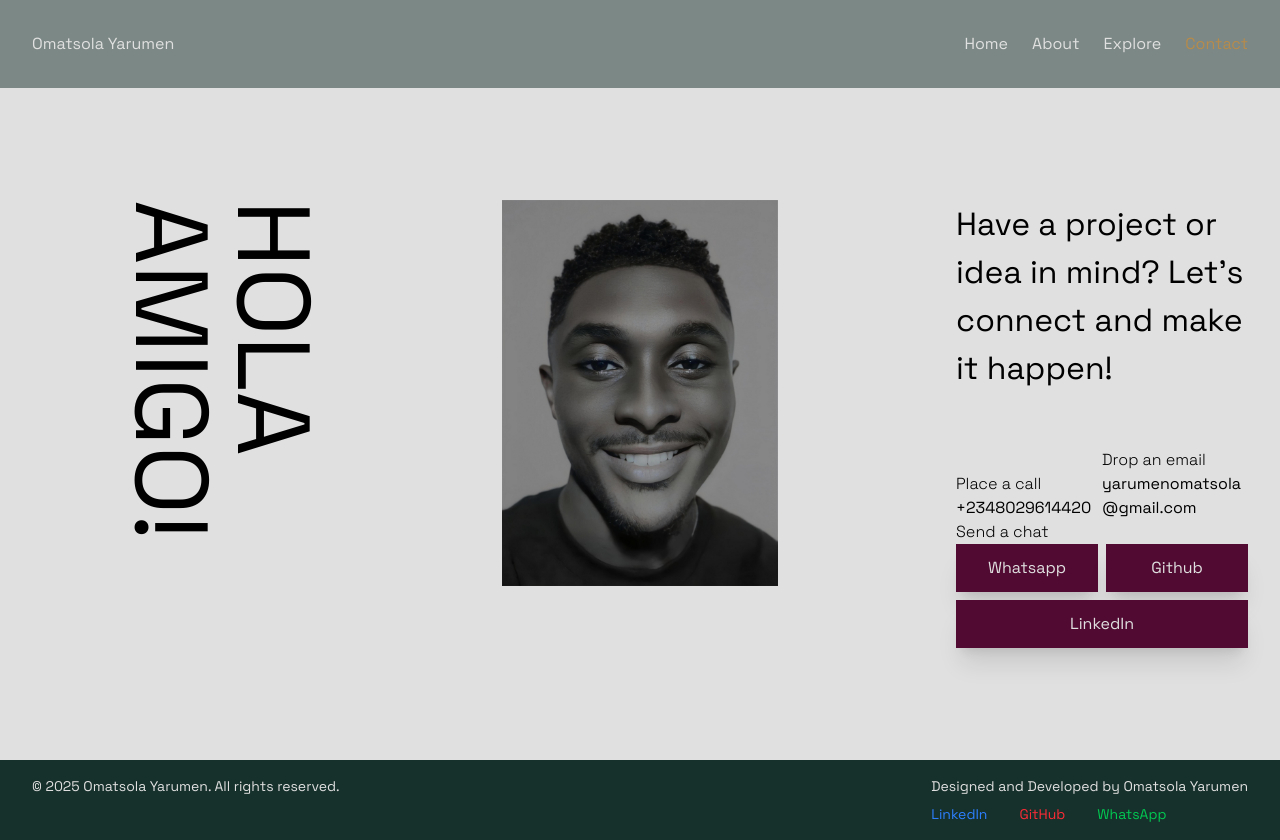
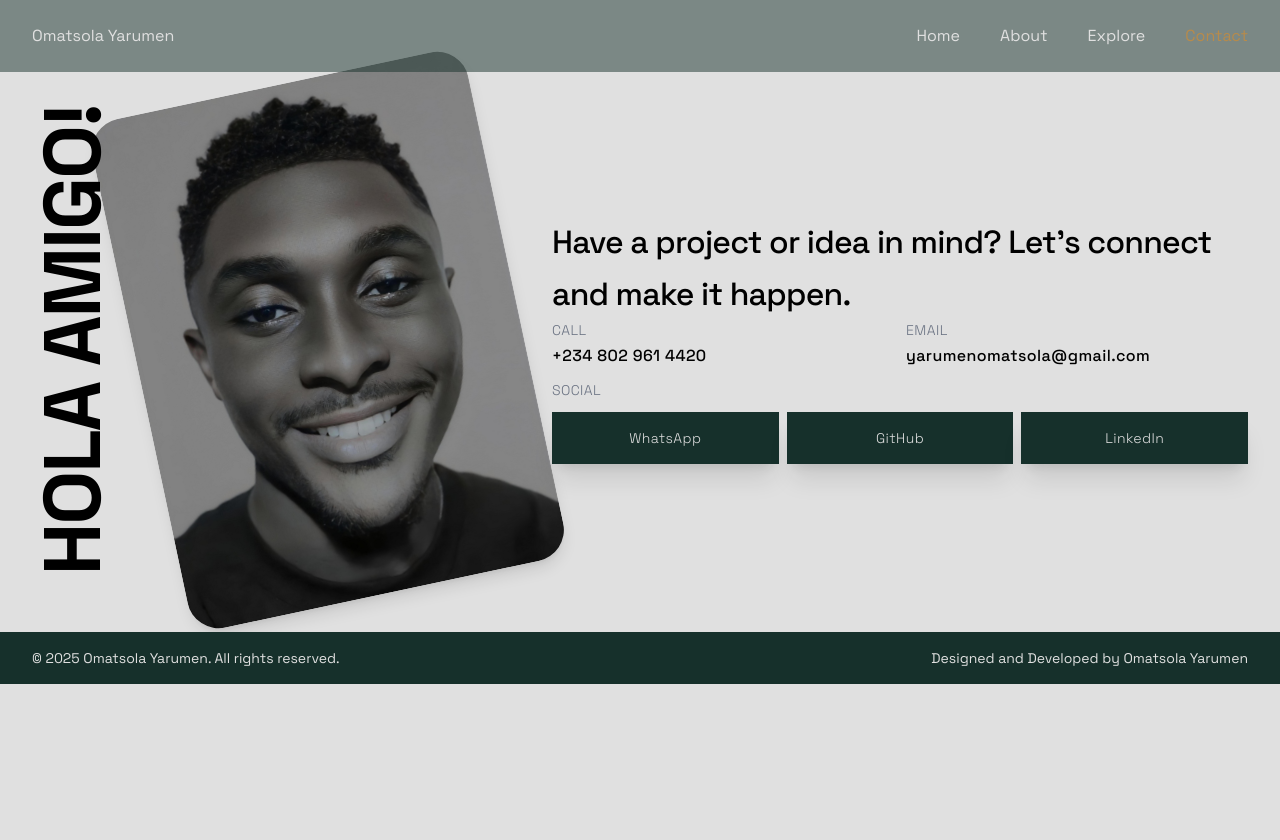
Before and after one commit to Omat-hub/omatsola_portfolio, a React (Vite) app: page /contact in a window 1280 px wide. After the commit the page ends 800 px from the top, so only its background shows below. Built offline with nearby package versions, Linux system fonts and the light colour scheme.

Commit message:
adjustment to the contact Layout

```diff
--- a/src/assets/components/Footer.jsx
+++ b/src/assets/components/Footer.jsx
@@ -6,40 +6,7 @@ const Footer = () => {
 
         <div className="footer-bottom flex flex-col space-y-2">
           <p>Designed and Developed by Omatsola Yarumen</p>
-          <nav>
-            <ul className="flex space-x-8">
-              <li>
-                <a
-                  href="https://www.linkedin.com/in/omatsolayarumen"
-                  target="_blank"
-                  rel="noopener noreferrer"
-                  className="text-blue-500 hover:underline"
-                >
-                  LinkedIn
-                </a>
-              </li>
-              <li>
-                <a
-                  href="https://github.com/Omat-hubs"
-                  target="_blank"
-                  rel="noopener noreferrer"
-                  className="text-red-500 hover:underline"
-                >
-                  GitHub
-                </a>
-              </li>
-              <li>
-                <a
-                  href="https://wa.me/qr/4CBTXBLTT4APO1"
-                  target="_blank"
-                  rel="noopener noreferrer"
-                  className="text-green-500 hover:underline"
-                >
-                  WhatsApp
-                </a>
-              </li>
-            </ul>
-          </nav>
+
         </div>
       </div>
     </footer>
--- a/src/assets/components/Header.jsx
+++ b/src/assets/components/Header.jsx
@@ -10,7 +10,7 @@ const Header = () => {
   // Handle scroll to change background on scroll
   useEffect(() => {
     const handleScroll = () => {
-      setScrolled(window.scrollY > 20);
+      setScrolled(window.scrollY > 5);
     };
 
     window.addEventListener("scroll", handleScroll);
@@ -28,7 +28,7 @@ const Header = () => {
         scrolled ? "bg-pantone backdrop-blur shadow-md" : "bg-pantone/50"
       }`}
     >
-      <div className="flex justify-between items-center py-8 ">
+      <div className="flex justify-between items-center py-6 ">
         <div className="text-base">Omatsola Yarumen</div>
         <nav className="relative">
           <button
@@ -43,7 +43,7 @@ const Header = () => {
             )}
           </button>
 
-          <ul className="hidden md:flex space-x-6 text-base">
+          <ul className="hidden md:flex space-x-10 text-base">
             <li>
               <NavLink to="/">Home</NavLink>
             </li>
--- a/src/assets/components/Preloader.jsx
+++ b/src/assets/components/Preloader.jsx
@@ -9,7 +9,7 @@ const Preloader = ({ isLoading }) => (
         animate={{ y: 0 }} // Slide down to center
         exit={{ y: "100%" }} // Slide down (out) below the screen
         transition={{ duration: 1, ease: "circInOut" }}
-        className="fixed inset-0 z-50 bg-[#510a32] flex items-center justify-center text-[#e0e0e0]"
+        className="fixed inset-0 z-50 bg-pantone flex items-center justify-center text-[#e0e0e0]"
       >
         <motion.div
           initial={{ opacity: 0 }}
--- a/src/assets/components/RootLayout.jsx
+++ b/src/assets/components/RootLayout.jsx
@@ -16,7 +16,8 @@ const RootLayout = () => {
   }, [location]);
 
   return (
-    <>
+    <div className=" min-h-screen">
+
       <Header />
       <main className="relative ">
         <Preloader isLoading={loading} />
@@ -24,7 +25,8 @@ const RootLayout = () => {
         {!loading && <Outlet />}
       </main>
       <Footer />
-    </>
+
+    </div>
   );
 };
 
--- a/src/index.css
+++ b/src/index.css
@@ -17,13 +17,10 @@ body {
   --color-highlight: 		#b78b4c;
 }
 
-.btn {
-  @apply px-6 py-4 text-offwhite bg-accent hover:bg-pantone shadow-xl
-   transition-all duration-300 ease-in-out;
-}
+
 
 .btn {
-  @apply px-16 py-4 text-offwhite bg-pantone hover:bg-accent text-center  hover:scale-105 transition-all duration-300 ease-in-out;
+  @apply w-full py-4 text-offwhite bg-pantone hover:bg-accent text-center  hover:scale-105 transition-all duration-300 ease-in-out shadow-xl;
 }
 
 .btn-primary {
--- a/src/screens/About.jsx
+++ b/src/screens/About.jsx
@@ -1,7 +1,7 @@
 const About = () => {
   return (
     <section className="py-20 md:py-0">
-      <article className="grid grid-cols-1 md:grid-cols-6 gap-2 min-h-screen px-4 md:pr-6 md:pl-0 lg:pr-8 lg:pl-0 text-pantone">
+      <article className="grid grid-cols-1 md:grid-cols-6 gap-6 min-h-screen px-4 md:pr-6 md:pl-0 lg:pr-8 lg:pl-0 text-pantone">
         {/* Image side (2/5 columns) */}
 
         <div className="order-1 md:order-2 md:col-span-3 pt-10 md:pt-30">
--- a/src/screens/Contact.jsx
+++ b/src/screens/Contact.jsx
@@ -1,66 +1,74 @@
 const Contact = () => {
   return (
-    <section className="grid grid-cols-1 md:grid-cols-4 md:grid-rows-4 md:max-h-[760px] gap-4 pt-30 pb-10 md:pt-50 container-padding">
-      {/* Fun Greeting (HOLA AMIGO!) */}
-      <h1 className="text-[clamp(2.5rem,8vw,7rem)] md:[writing-mode:vertical-rl]  leading-none">
-        HOLA AMIGO!
-      </h1>
-      {/* Profile Image */}
-      <figure className="md:col-span-2 md:row-span-3">
+    <section className=" items-center py-8  md:pt-20 container-padding  text-black mx-auto max-w-screen-xl grid grid-cols-1 md:grid-cols-12 gap-8 relative w-full">
+      {/* Vertical Headline */}
+      <div className="absolute left-4 top-6 md:static md:col-span-1 flex justify-center md:justify-start">
+        <h1 className="text-[clamp(2.5rem,8vw,5rem)] hidden md:block md:[writing-mode:vertical-rl] md:rotate-180 leading-none font-bold tracking-tight text-black uppercase">
+          HOLA AMIGO!
+        </h1>
+      </div>
+
+      {/* Image */}
+      <figure className="md:col-span-4 order-1 md:order-2 md:-rotate-12 md:-z-3000 w-full">
         <img
           src="/images/portfolioimg.jpeg"
           alt="Omatsola Yarumen"
-          className="w-full h-full object-cover md:object-contain"
+          className="w-full  pt-15 object-cover h-[410px] md:pt-0 md:h-[520px] rounded-4xl shadow-lg"
         />
       </figure>
 
-      <div className="">
-        {/* Main Call to Action */}
-        <header className="text-[clamp(1.1rem,4vw,2rem)] text-justify md:text-left leading-normal  self-end ">
-          Have a project or idea in mind? Let’s connect and make it happen!
+      {/* Text & Contact Info */}
+      <div className="md:col-span-7 gap-1 order-2 md:order-3">
+        <header className="text-[clamp(1.25rem,3vw,2rem)] leading-relaxed tracking-tight font-medium">
+          Have a project or idea in mind? Let’s connect and make it happen.
         </header>
 
-        {/* Contact Info */}
-        <address className="text-base not-italic md:col-span-2 md:row-span-2 grid grid-cols-1 md:grid-cols-2 md:grid-rows-2 order-4 md:order-3 gap-4 md:gap-0">
-          <div className="self-end">
-            <p className="font-light">Place a call</p>
-            <a href="tel:+2348029614420">+2348029614420</a>
+        <address className="not-italic grid grid-cols-1 sm:grid-cols-2 gap-y-3 gap-x-3 text-base font-light tracking-wide">
+          <div className="flex flex-col gap-1">
+            <p className="uppercase text-gray-500 text-sm">Call</p>
+            <a
+              href="tel:+2348029614420"
+              className="font-medium hover:underline"
+            >
+              +234 802 961 4420
+            </a>
           </div>
-
-          <div className="self-end">
-            <p className="font-light">Drop an email</p>
+          <div className="flex flex-col gap-1">
+            <p className="uppercase text-gray-500 text-sm">Email</p>
             <a
               href="mailto:yarumenomatsola@gmail.com"
-              className="wrap-anywhere"
+              className="break-all font-medium hover:underline"
             >
               yarumenomatsola@gmail.com
             </a>
           </div>
-
-          <div className="md:col-span-2 self-end">
-            <p className="font-light">Send a chat</p>
-            <div className="flex  text-center flex-wrap justify-between w-full gap-2">
-              <a
-                href="https://wa.me/qr/4CBTXBLTT4APO1"
-                className=" flex-1 px-6 py-3 text-offwhite bg-accent hover:bg-pantone shadow-xl
-   transition-all duration-300 ease-in-out"
-              >
-                Whatsapp
-              </a>
-              <a
-                href="https://github.com/Omat-hubs"
-                className="flex-1 px-6 py-3 text-offwhite bg-accent hover:bg-pantone shadow-xl
-   transition-all duration-300 ease-in-out"
-              >
-                Github
-              </a>
-              <a
-                href="https://www.linkedin.com/in/omatsolayarumen"
-                className="flex-1 px-6 py-3 text-offwhite bg-accent hover:bg-pantone shadow-xl
-   transition-all duration-300 ease-in-out"
-              >
-                LinkedIn
-              </a>
+          <div className=" sm:col-span-2">
+            <p className="uppercase text-gray-500 text-sm mb-3">Social</p>
+            <div className="flex flex-col sm:flex-row gap-2 ">
+              {[
+                {
+                  href: "https://wa.me/qr/4CBTXBLTT4APO1",
+                  label: "WhatsApp",
+                },
+                {
+                  href: "https://github.com/Omat-hubs",
+                  label: "GitHub",
+                },
+                {
+                  href: "https://www.linkedin.com/in/omatsolayarumen",
+                  label: "LinkedIn",
+                },
+              ].map(({ href, label }) => (
+                <a
+                  key={label}
+                  href={href}
+                  target="_blank"
+                  rel="noopener noreferrer"
+                  className="btn text-sm"
+                >
+                  {label}
+                </a>
+              ))}
             </div>
           </div>
         </address>
--- a/src/screens/ProjectDetails.jsx
+++ b/src/screens/ProjectDetails.jsx
@@ -13,13 +13,13 @@ const ProjectDetails = () => {
   }
 
   return (
-    <section className=" pt-30 text-accent ">
+    <section className=" pt-30 text-pantone ">
       <div className="md:flex md:flex-row-reverse container-padding">
-        <h1 className="md:[writing-mode:vertical-rl]  text-[clamp(1.5rem,8vw,3rem)] leading-none ">
+        <h1 className="md:[writing-mode:vertical-rl]  text-[clamp(1.5rem,8vw,3rem)] leading-none text-accent">
           {project.title}
         </h1>
 
-        <article className="grid grid-cols-1 md:grid-cols-2 gap-2 ">
+        <article className="grid grid-cols-1 md:grid-cols-2 gap-2 md:gap-8">
           <img
             src={project.imageUrl}
             alt={project.title}
```
Also changed, not shown: 1 other file (tests, documents, lock files or other folders).
